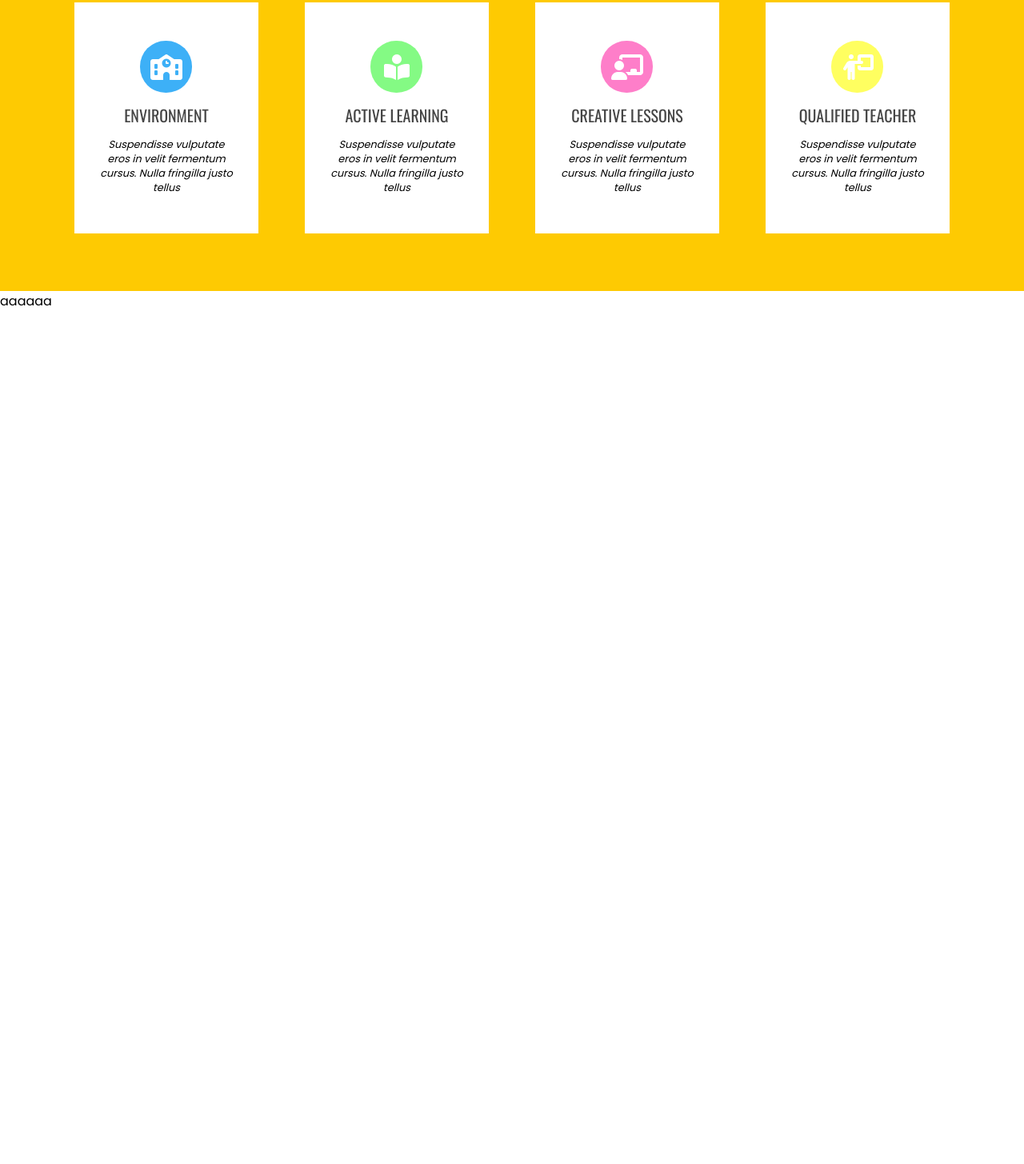
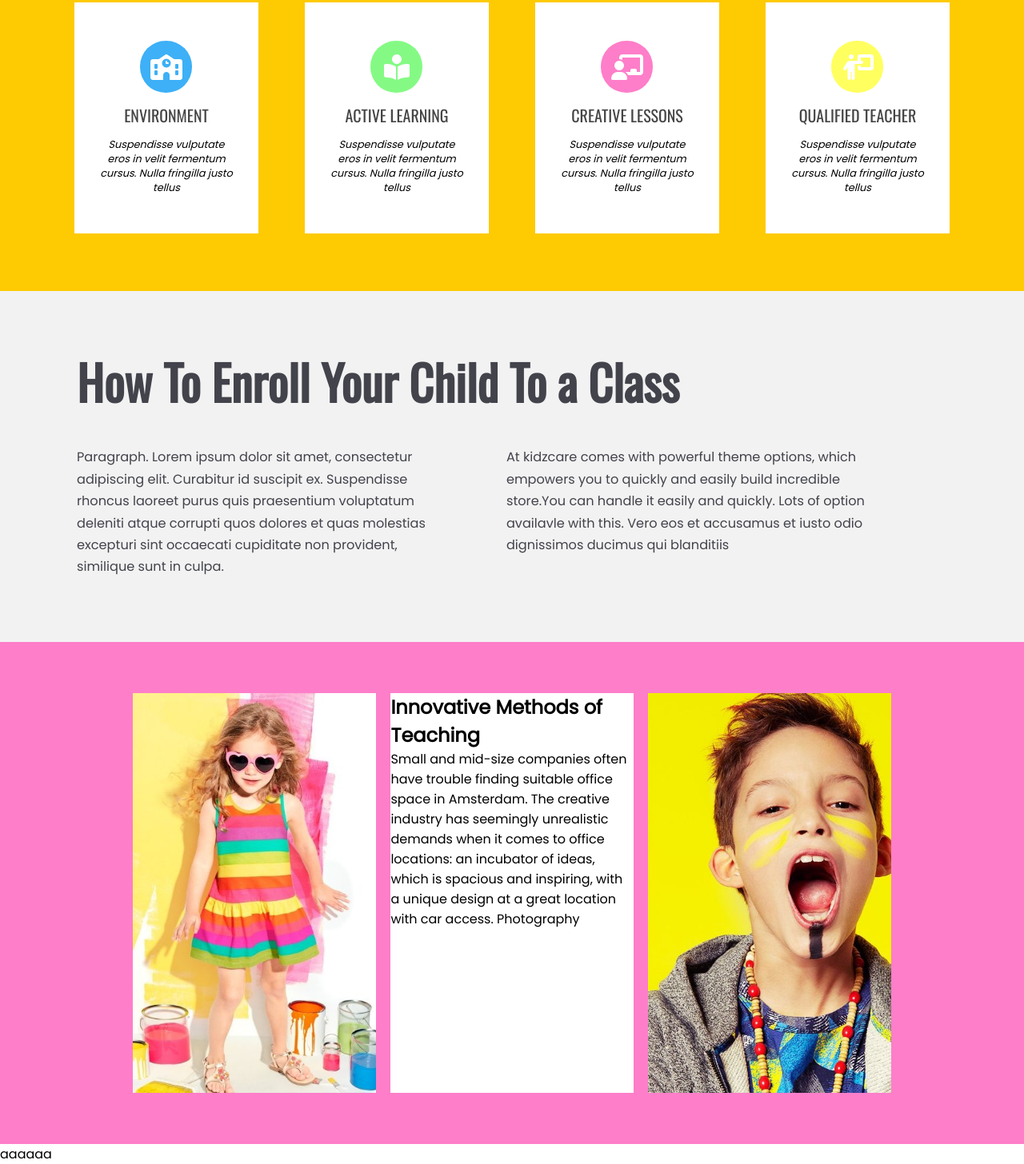
Before and after one commit to LuscaMath/education-practice, a plain HTML site: page index.html in a window 1280 px wide. Shown: the part 2684-4140 px from the top of the page at 80% size. Before the commit the page ends 3073 px from the top, so only its background shows below. Drawn offline with nearby package versions, Linux system fonts and the light colour scheme.

Commit message:
Add files via upload

```diff
--- a/css/estilo.css
+++ b/css/estilo.css
@@ -440,6 +440,84 @@
     background-color: #ffff60;
 }
 
+/*Seção de informação*/
+
+.classInformation {
+    width: 100%;
+    display: flex;
+    flex-direction: column;
+    background-color: #f2f2f2;
+    padding: 5rem 6rem;
+    gap: 3rem;
+}
+
+.classInformationParagraph {
+    width: 100%;
+    display: flex;
+    flex-wrap: wrap;
+    gap: 5rem;
+}
+
+.classInformationParagraph p {
+    width: 42%;
+    font-weight: 400;
+    line-height: 1.7;
+    font-size: 1.0100rem;
+    color: #42434b;;
+}
+
+.classInformationTitle {
+    width: 100%;
+    display: flex;
+}
+
+.classInformationTitle h1 {
+    font-family: 'Oswald', sans-serif;
+    line-height: 1.1;
+    font-size: 3.75rem;
+    color: #42434b;;
+}
+
+/*Seção inovate*/
+
+.innovate {
+    width: 100%;
+    background-color: #fe7ec9;
+    padding: 4rem 3rem;
+}
+
+.innovateWrapper {
+    width: 80%;
+    display: flex;
+    margin: 0 auto;
+    flex-wrap: wrap;
+}
+
+.innovateCardImgFirst {
+    width: 32%;
+    height: 500px;
+    background-image: url(../imagens/imagem5.jpg);
+    background-size: cover;
+}
+
+.innovateWrapper {
+    display: flex;
+}
+
+.innovateCardText {
+    background-color: #ffffff;
+    width: 32%;
+    height: 500px;
+    margin-left: 2%;
+    margin-right: 2%;
+}
+
+.innovateCardImgSecond {
+    width: 32%;
+    height: 500px;
+    background-image: url(../imagens/imagem6.jpg);
+    background-size: cover;
+}
 
 
 
@@ -453,11 +531,21 @@
 
 
 
-/*Media querys*/
+
+/*Media query*/
 
 @media (max-width: 1181px) {
     .itemteste {
         padding: 3rem 0.8rem;
+    }
+
+    .classInformationParagraph p {
+        width: 100%;
+        text-align: left;
+    }
+
+    .classInformationParagraph {
+        gap: 2rem;
     }
 }
 
@@ -521,6 +609,7 @@
         width: 100%;
         margin-top: 2rem;
     }
+
 }
 
 @media (max-width: 596px) {
@@ -529,6 +618,11 @@
         width: 500px;
         height: 500px;
     }
+
+    .classInformation {
+        padding: 2rem;
+    }
+
 }
 
 @media (max-width: 471px) {
@@ -567,6 +661,19 @@
         padding: 1rem;
     }
 
+    .classInformation {
+        padding: 1rem;
+    }
+
+    .classInformationTitle h1 {
+        font-size: 2.9rem;
+    }
+
+    .classInformationParagraph p {
+        font-size: 0.9rem;
+    }
+
+
 }
 
 @media (max-width: 391px) {
--- a/index.html
+++ b/index.html
@@ -125,7 +125,30 @@
                             <p>Suspendisse vulputate eros in velit fermentum cursus. Nulla fringilla justo tellus</p>
                         </div>
                     </div>
-                </section>
+                </section><!--Fim da seção services-->
+
+                <section class="classInformation">
+                    <div class="classInformationTitle">
+                        <h1>How To Enroll Your Child To a Class</h1>
+                    </div>
+
+                    <div class="classInformationParagraph">
+                        <p>Paragraph. Lorem ipsum dolor sit amet, consectetur adipiscing elit. Curabitur id suscipit ex. Suspendisse rhoncus laoreet purus quis praesentium voluptatum deleniti atque corrupti quos dolores et quas molestias excepturi sint occaecati cupiditate non provident, similique sunt in culpa.</p>
+                        <p>At kidzcare comes with powerful theme options, which empowers you to quickly and easily build incredible store.You can handle it easily and quickly. Lots of option availavle with this. Vero eos et accusamus et iusto odio dignissimos ducimus qui blanditiis </p>
+                    </div>
+                </section><!--Fim da seção information-->
+
+                <section class="innovate">
+                    <div class="innovateWrapper">
+                        <div class="innovateCardImgFirst"></div>
+                        <div class="innovateCardText">
+                            <h2>Innovative Methods of Teaching</h2>
+                            <p>Small and mid-size companies often have trouble finding suitable office space in Amsterdam. The creative industry has seemingly unrealistic demands when it comes to office locations: an incubator of ideas, which is spacious and inspiring, with a unique design at a great location with car access.
+                                Photography </p>
+                        </div>
+                        <div class="innovateCardImgSecond"></div>
+                    </div>
+                </section><!--Fim da seção inovate-->
             </div><!--Fim do conteudo principal-->
 
             <footer>aaaaaa</footer>
```
Also changed, not shown: imagens/imagem5.jpg (added), imagens/imagem6.jpg (added).
